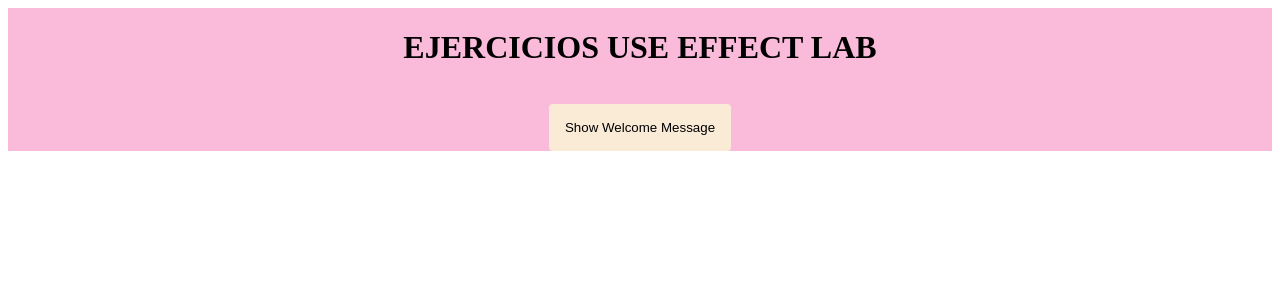
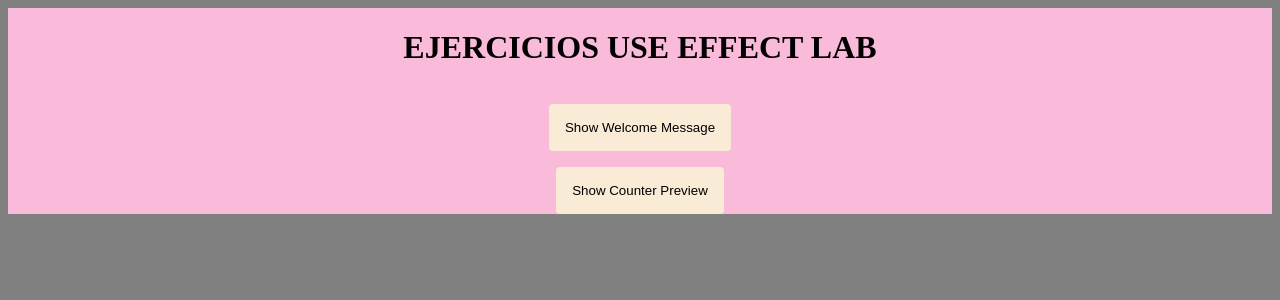
Before and after one commit to javier-ibanez-vizuete/react-useeffect, a React (Vite) app: page / in a window 1280 px wide. Shown: the top 300 px of the page. Built offline with nearby package versions, Linux system fonts and the light colour scheme.

Commit message:
feat(CounterPreview): add a counter who change every second and shows at the windows

```diff
--- a/src/App.css
+++ b/src/App.css
@@ -1,3 +1,7 @@
+body {
+    background-color: gray;
+}
+
 #root {
     display: flex;
     flex-direction: column;
--- a/src/App.jsx
+++ b/src/App.jsx
@@ -3,6 +3,7 @@ import "./App.css";
 import { Button } from "./components/Button/Button";
 import { ExerciseContainer } from "./components/ExerciseContainer/ExerciseContainer";
 import { WelcomeMessage } from "./components/WelcomeMessage/WelcomeMessage";
+import { CounterPreview } from "./components/CounterPreview/CounterPreview";
 
 const INITIAL_SHOWS_STATES = {
 	welcomeMessage: false,
@@ -48,14 +49,24 @@ export const App = () => {
 	return (
 		<>
 			<h1>EJERCICIOS USE EFFECT LAB</h1>
-			<Button handleButton={() => handleButton("welcomeMessage")}>{`${
-				welcomeMessage ? "Hide" : "Show"
-			} Welcome Message`}</Button>
+
+			<Button handleButton={() => handleButton("welcomeMessage")}>
+				{`${welcomeMessage ? "Hide" : "Show"} Welcome Message`}
+			</Button>
 			{welcomeMessage && (
 				<ExerciseContainer title={"Welcome Message"}>
 					<WelcomeMessage />
 				</ExerciseContainer>
 			)}
+
+			<Button handleButton={() => handleButton("counterPreview")}>
+				{`${counterPreview ? "Hide" : "Show"} Counter Preview`}
+			</Button>
+			{counterPreview && (
+				<ExerciseContainer title={"Counter Preview"}>
+					<CounterPreview />
+				</ExerciseContainer>
+			)}
 		</>
 	);
 };
--- /dev/null
+++ b/src/components/CounterPreview/CounterPreview.jsx
@@ -0,0 +1,21 @@
+import { useEffect, useState } from "react";
+
+export const CounterPreview = () => {
+	const [count, setCount] = useState(0);
+
+	useEffect(() => {
+		const intervalId = setInterval(() => {
+			setCount((prevValue) => prevValue + 1);
+		}, 1000);
+
+		return () => clearInterval(intervalId);
+	}, []);
+
+	return (
+		<div className="counter-preview">
+			<p>Current Count: {count}</p>
+		</div>
+	);
+};
+
+// NO ESTOY SEGURO DE SI ESTOY ES LO QUE SE PEDIA... O QUIZAS HACER EL CAMBIO DEL CONTADOR A TRAVES DE UN BUTTON
```
